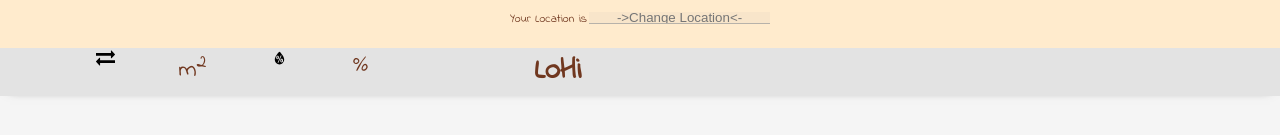
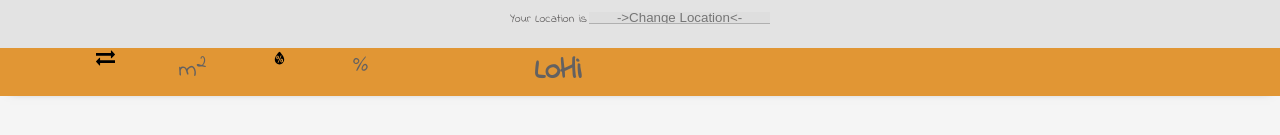
Before and after one commit to LoHi-Turing/lo-hi, a React (Create React App) app: page /#/all-categories in a window 1280 px wide. Shown: the top 135 px of the page. Built offline with nearby package versions, Linux system fonts and the light colour scheme; no server answers; a web font is replaced by a local one.

Commit message:
Change background color

```diff
--- a/src/components/Header/Header.css
+++ b/src/components/Header/Header.css
@@ -3,10 +3,10 @@
   flex-direction: column;
   align-items: center;
   /* color: #f2b66f; */
-  color: #70371f;
+  color: #636161;
   height: 12vh;
   /* background-color: #5b5b5b; */
-  background-color: #9e9e9e4a;
+  background-color: #e19634;
   box-shadow: 0 4px 10px -10px rgb(0 0 0 / 60%);
   /* margin-top: 0; */
   /* width: 100vw; */
@@ -21,8 +21,7 @@
   padding-top: 10px;
   width: 100vw;
   min-height: 40%;
-  background-color: blanchedalmond;
-  /* margin-top: %; */
+  background-color: #e3e3e3;
 }
 
 .location-info {
```
